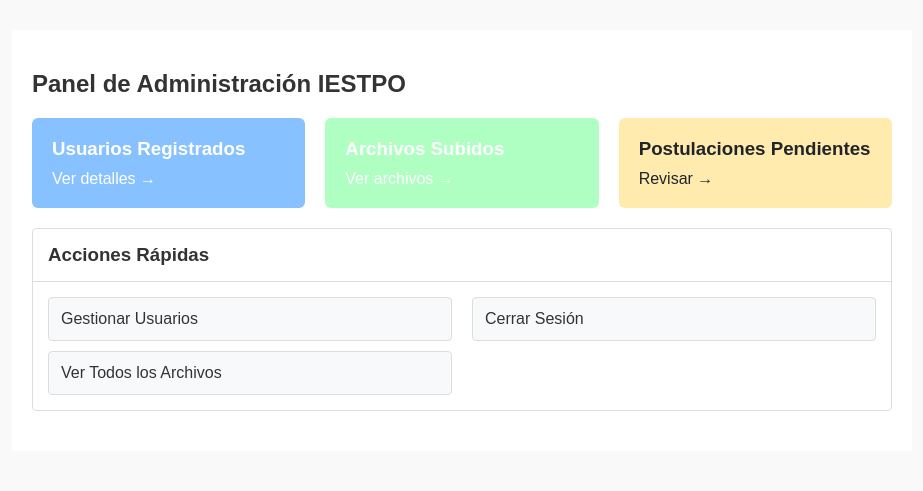
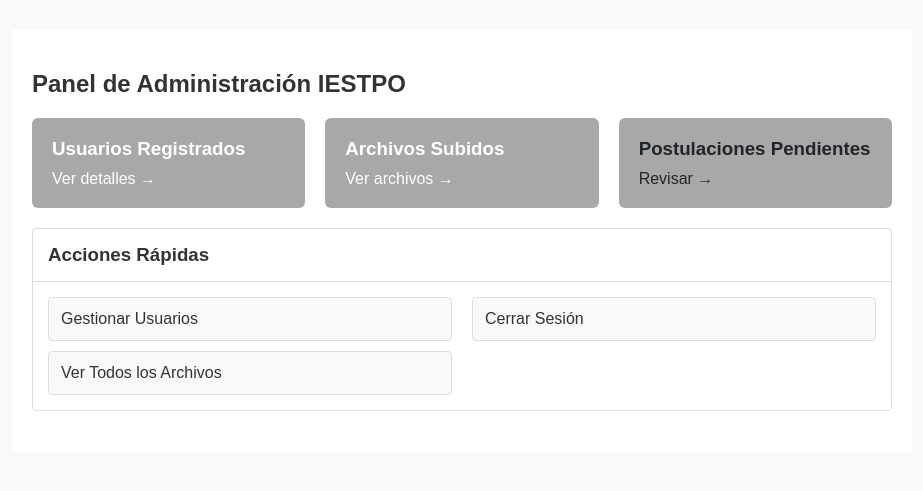
Before and after one commit to KalebCxDev/flask-login-system, a Flask app: template templates/admin_dashboard.html in a window 1280 px wide. Shown: the part 85-576 px from the top of the page, without its empty margins (178-1101 px from the left). Run offline with Flask 3, Linux system fonts and the light colour scheme; the template is opened without the code that fills it, so the values that code supplies are empty.

Commit message:
Modificacion de estilos

```diff
--- a/templates/admin_dashboard.html
+++ b/templates/admin_dashboard.html
@@ -7,19 +7,19 @@
     <h2>Panel de Administración IESTPO</h2>
 
     <div style="display: grid; grid-template-columns: repeat(auto-fit, minmax(250px, 1fr)); gap: 20px; margin: 20px 0;">
-        <div style="background: #87c1ff; color: white; border-radius: 6px; padding: 20px;">
+        <div style="background: #a8a8a8; color: white; border-radius: 6px; padding: 20px;">
             <h3 style="margin-top: 0;">Usuarios Registrados</h3>
             <h2 style="font-size: 2.5em; margin: 10px 0;">{{ total_usuarios }}</h2>
             <a href="{{ url_for('admin_usuarios') }}" style="color: white; text-decoration: none;">Ver detalles →</a>
         </div>
 
-        <div style="background: #afffc2; color: white; border-radius: 6px; padding: 20px;">
+        <div style="background: #a8a8a8; color: white; border-radius: 6px; padding: 20px;">
             <h3 style="margin-top: 0;">Archivos Subidos</h3>
             <h2 style="font-size: 2.5em; margin: 10px 0;">{{ total_archivos }}</h2>
             <a href="{{ url_for('admin_archivos') }}" style="color: white; text-decoration: none;">Ver archivos →</a>
         </div>
 
-        <div style="background: #ffebad; color: #212529; border-radius: 6px; padding: 20px;">
+        <div style="background: #a8a8a8; color: #212529; border-radius: 6px; padding: 20px;">
             <h3 style="margin-top: 0;">Postulaciones Pendientes</h3>
             <h2 style="font-size: 2.5em; margin: 10px 0;">{{ postulantes_pendientes }}</h2>
             <a href="{{ url_for('admin_usuarios') }}" style="color: #212529; text-decoration: none;">Revisar →</a>
```
